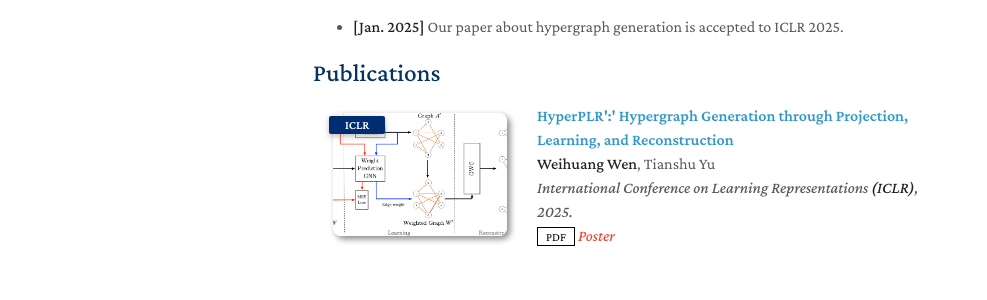
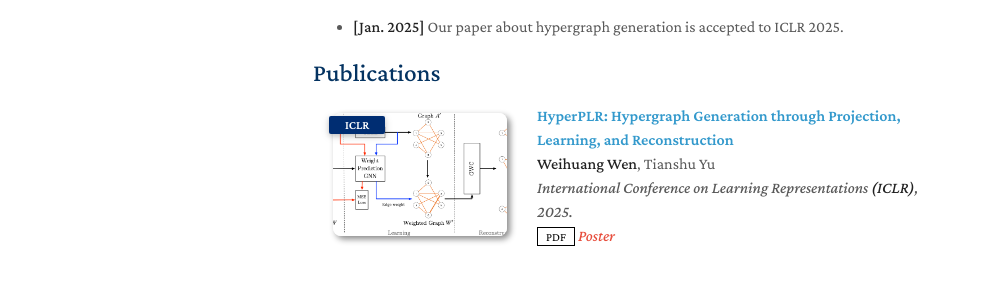
Before and after one commit to markwwen/markwwen.github.io, a Jekyll site: the page built from index.md, in a window 1280 px wide. Shown: the part 387-687 px from the top of the page, without its empty margins (157-1144 px from the left). Built offline with Jekyll 4.4.1, drawn with Linux system fonts in a browser that asks for light colours; a style sheet for code colours, icons or effects is not loaded; our own code applies the rules of GitHub Pages for plain Markdown files.

```diff
--- a/_data/publications.yml
+++ b/_data/publications.yml
@@ -1,6 +1,6 @@
 main:
 
-  - title: HyperPLR':' Hypergraph Generation through Projection, Learning, and Reconstruction
+  - title: "HyperPLR: Hypergraph Generation through Projection, Learning, and Reconstruction"
     authors: <strong>Weihuang Wen</strong>, Tianshu Yu
     conference_short: ICLR
     conference: International Conference on Learning Representations <strong>(ICLR)</strong>, 2025.
```
